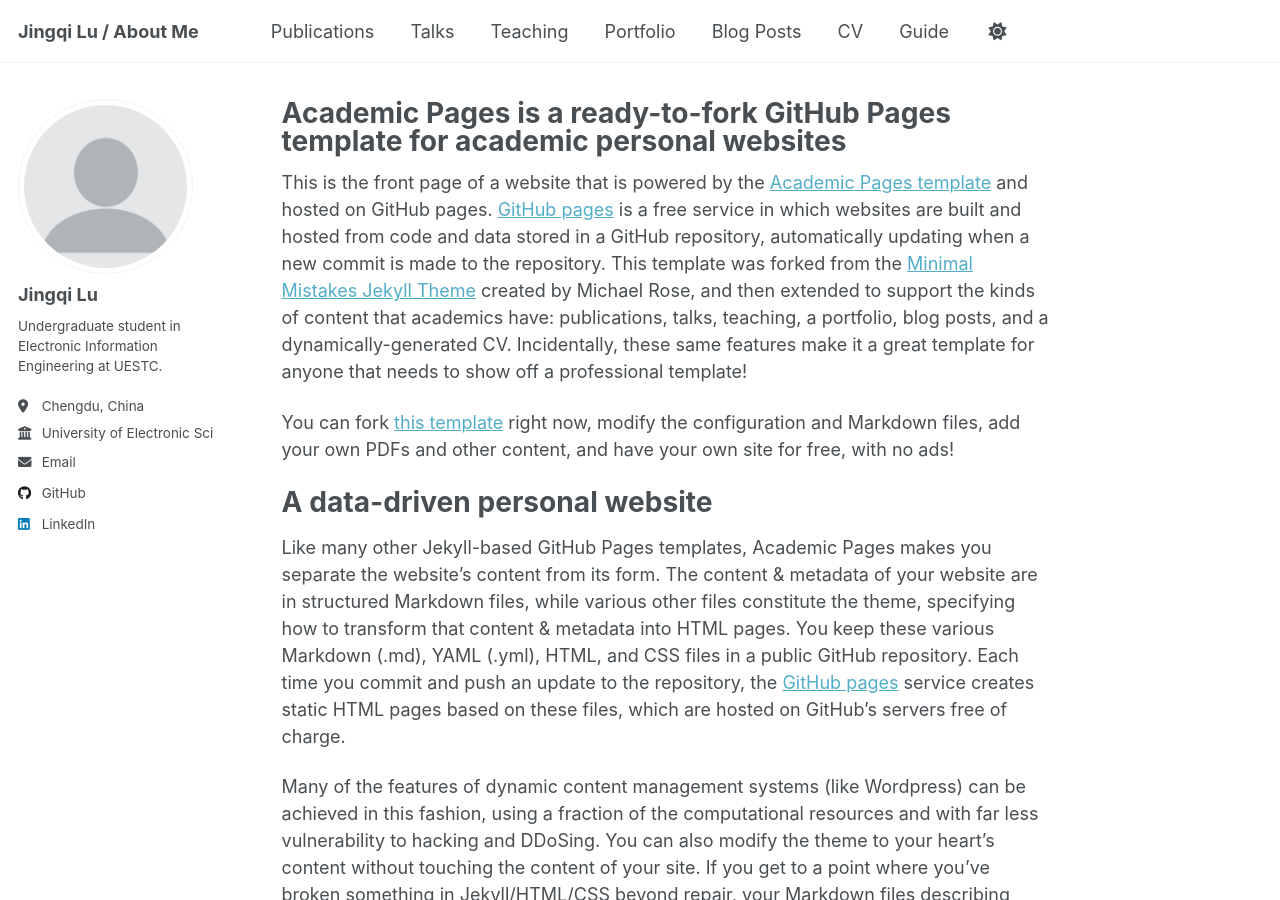
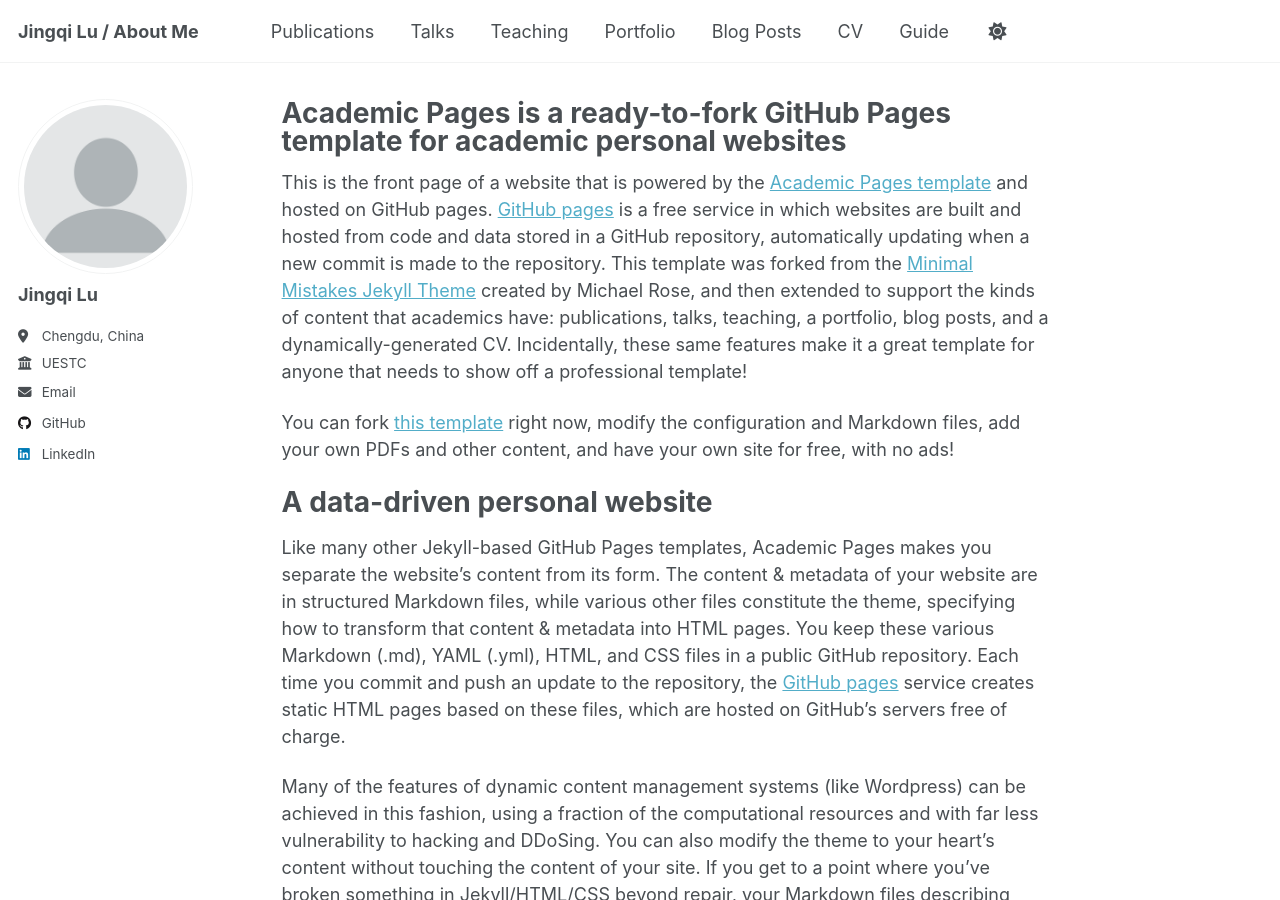
Before and after one commit to JingqiLuu/JingqiLuu.github.io, a Jekyll site: the page built from _pages/about.md, in a window 1280 px wide and 900 px high. Built offline with Jekyll 4.4.1, drawn with Linux system fonts in a browser that asks for light colours; a script that is not in the unit is left out.

Commit message:
Update _config.yml

```diff
--- a/_config.yml
+++ b/_config.yml
@@ -26,9 +26,9 @@ author:
   avatar             : "profile.png"
   name               : "Jingqi Lu"
   pronouns           : # example: "she/her"
-  bio                : "Undergraduate student in Electronic Information Engineering at UESTC."
+  bio                : ""
   location           : "Chengdu, China"
-  employer           : "University of Electronic Science and Technology of China"
+  employer           : "UESTC"
   uri                : # URL
   email              : "jingqi.lu322@gmail.com"
 
@@ -48,7 +48,7 @@ author:
   bitbucket          : # Username - Update with your username on the site
   codepen            : # Username
   dribbble           : # Username
-  github             : "https://github.com/JingqiLuu"
+  github             : "JingqiLuu"
   kaggle             : # Username
   stackoverflow      : # User number or user number and name (i.e., use "1" or "1/jeff-atwood")
 
@@ -63,7 +63,7 @@ author:
   keybase            : # Username
   instagram          : # Username
   lastfm             : # Username
-  linkedin           : "www.linkedin.com/in/jingqi-lu" # Username
+  linkedin           : "jingqi-lu" # Username
   mastodon           : # URL
   medium             : # URL
   pinterest          : # Username
```
